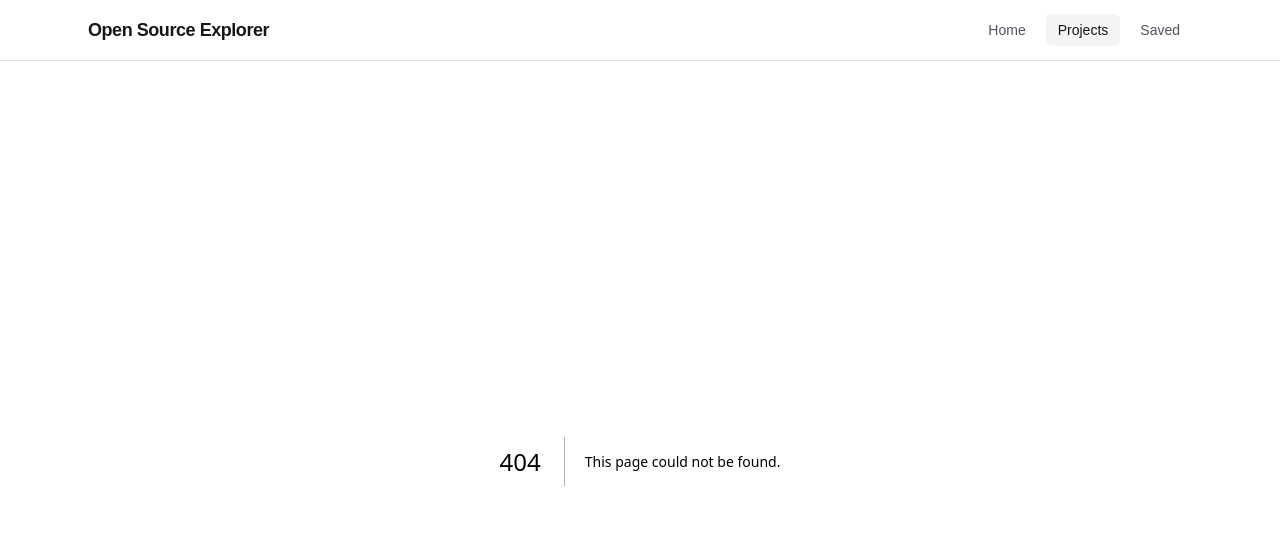
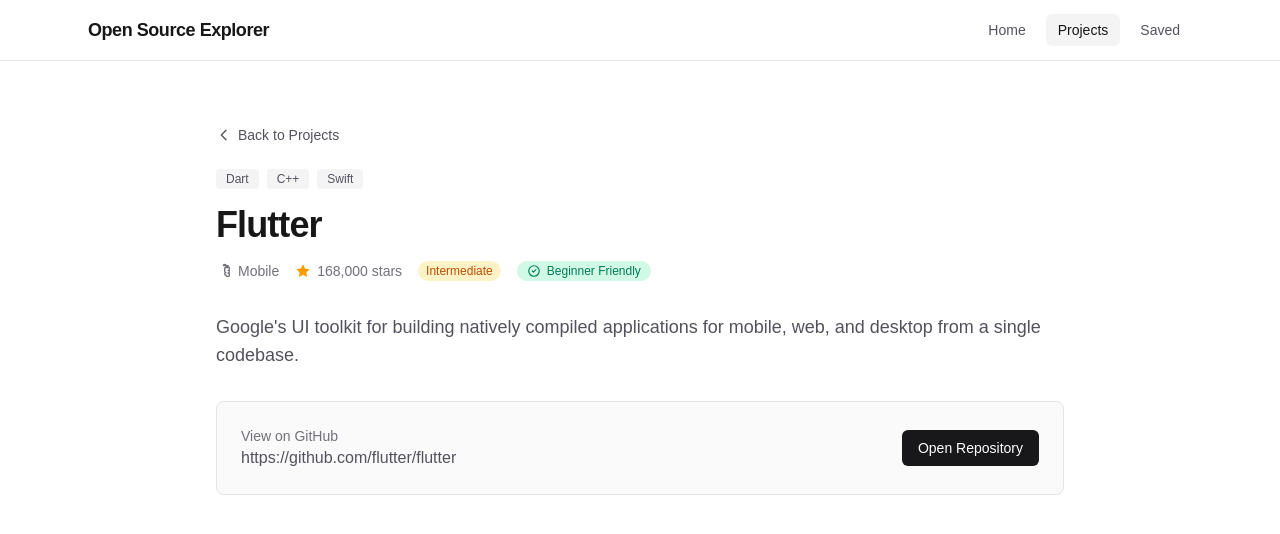
Before and after one commit to Khushi-agarwal1401/Open-Source-Project-Explorer, a Next.js app: page /projects/flutter in a window 1280 px wide. Before the commit this address had no page. Shown: the top 534 px of the page. Built offline with nearby package versions, Linux system fonts and the light colour scheme.

Commit message:
feat: add dynamic project detail page

```diff
--- /dev/null
+++ b/src/app/projects/[id]/page.tsx
@@ -0,0 +1,145 @@
+import { notFound } from "next/navigation";
+import { projects } from "@/data/projects";
+import Link from "next/link";
+
+interface PageProps {
+  params: Promise<{ id: string }>;
+}
+
+export async function generateStaticParams() {
+  return projects.map((project) => ({
+    id: project.id,
+  }));
+}
+
+export async function generateMetadata({ params }: PageProps) {
+  const { id } = await params;
+  const project = projects.find((p) => p.id === id);
+
+  if (!project) {
+    return { title: "Project Not Found" };
+  }
+
+  return {
+    title: `${project.name} | Open Source Project Explorer`,
+    description: project.description,
+  };
+}
+
+export default async function ProjectDetailPage({ params }: PageProps) {
+  const { id } = await params;
+  const project = projects.find((p) => p.id === id);
+
+  if (!project) {
+    notFound();
+  }
+
+  return (
+    <main className="mx-auto flex w-full max-w-4xl flex-1 flex-col px-4 py-12 sm:px-6 sm:py-16">
+      <Link
+        href="/projects"
+        className="mb-6 inline-flex items-center gap-1.5 text-sm font-medium text-zinc-600 hover:text-zinc-900 dark:text-zinc-400 dark:hover:text-zinc-100"
+      >
+        <svg
+          className="h-4 w-4"
+          fill="none"
+          viewBox="0 0 24 24"
+          stroke="currentColor"
+        >
+          <path
+            strokeLinecap="round"
+            strokeLinejoin="round"
+            strokeWidth={2}
+            d="M15 19l-7-7 7-7"
+          />
+        </svg>
+        Back to Projects
+      </Link>
+
+      <header className="mb-8">
+        <div className="flex flex-wrap gap-2 mb-4">
+          {project.technologies.map((tech) => (
+            <span
+              key={tech}
+              className="rounded bg-zinc-100 px-2.5 py-0.5 text-xs font-medium text-zinc-600 dark:bg-zinc-800 dark:text-zinc-400"
+            >
+              {tech}
+            </span>
+          ))}
+        </div>
+        <h1 className="text-3xl font-semibold tracking-tight text-foreground sm:text-4xl">
+          {project.name}
+        </h1>
+        <div className="mt-4 flex flex-wrap items-center gap-4 text-sm text-zinc-500 dark:text-zinc-400">
+          <span className="flex items-center gap-1.5">
+            <svg
+              className="h-4 w-4"
+              fill="none"
+              viewBox="0 0 24 24"
+              stroke="currentColor"
+            >
+              <path
+                strokeLinecap="round"
+                strokeLinejoin="round"
+                strokeWidth={2}
+                d="M11 4a2 2 0 114 0v1a1 1 0 001 1h3a1 1 0 011 1v3a1 1 0 01-1 1h-1a2 2 0 110 4h1a1 1 0 011 1v3a1 1 0 01-1 1h-3a1 1 0 01-1-1v-1a2 2 0 110-4h-1a1 1 0 01-1-1V8a1 1 0 011-1h3a1 1 0 001-1V4z"
+              />
+            </svg>
+            {project.domain}
+          </span>
+          <span className="flex items-center gap-1.5">
+            <svg
+              className="h-4 w-4 fill-current text-amber-500"
+              viewBox="0 0 24 24"
+            >
+              <path d="M12 2l3.09 6.26L22 9.27l-5 4.87 1.18 6.88L12 17.77l-6.18 3.25L7 14.14 2 9.27l6.91-1.01L12 2z" />
+            </svg>
+            {project.stars.toLocaleString()} stars
+          </span>
+          <span className={`flex items-center gap-1.5 px-2 py-0.5 rounded-full text-xs font-medium ${
+            project.difficulty === "Beginner"
+              ? "bg-emerald-100 text-emerald-700 dark:bg-emerald-900 dark:text-emerald-300"
+              : project.difficulty === "Intermediate"
+              ? "bg-amber-100 text-amber-700 dark:bg-amber-900 dark:text-amber-300"
+              : "bg-rose-100 text-rose-700 dark:bg-rose-900 dark:text-rose-300"
+          }`}>
+            {project.difficulty}
+          </span>
+          {project.beginnerFriendly && (
+            <span className="flex items-center gap-1.5 rounded-full bg-emerald-100 px-2.5 py-0.5 text-xs font-medium text-emerald-700 dark:bg-emerald-900 dark:text-emerald-300">
+              <svg className="h-3.5 w-3.5" fill="none" viewBox="0 0 24 24" stroke="currentColor">
+                <path strokeLinecap="round" strokeLinejoin="round" strokeWidth={2} d="M9 12l2 2 4-4m6 2a9 9 0 11-18 0 9 9 0 0118 0z" />
+              </svg>
+              Beginner Friendly
+            </span>
+          )}
+        </div>
+      </header>
+
+      <div className="prose prose-zinc dark:prose-invert max-w-none">
+        <p className="text-lg leading-7 text-zinc-600 dark:text-zinc-400">
+          {project.description}
+        </p>
+      </div>
+
+      <div className="mt-8 flex items-center justify-between rounded-lg border border-zinc-200 bg-zinc-50 p-6 dark:border-zinc-800 dark:bg-zinc-900/50">
+        <div>
+          <p className="text-sm font-medium text-zinc-500 dark:text-zinc-400">
+            View on GitHub
+          </p>
+          <p className="text-zinc-600 dark:text-zinc-400 truncate max-w-xs">
+            {project.githubUrl}
+          </p>
+        </div>
+        <a
+          href={project.githubUrl}
+          target="_blank"
+          rel="noopener noreferrer"
+          className="rounded-md bg-zinc-900 px-4 py-2 text-sm font-medium text-white transition-colors hover:bg-zinc-700 dark:bg-white dark:text-zinc-900 dark:hover:bg-zinc-100"
+        >
+          Open Repository
+        </a>
+      </div>
+    </main>
+  );
+}
```
